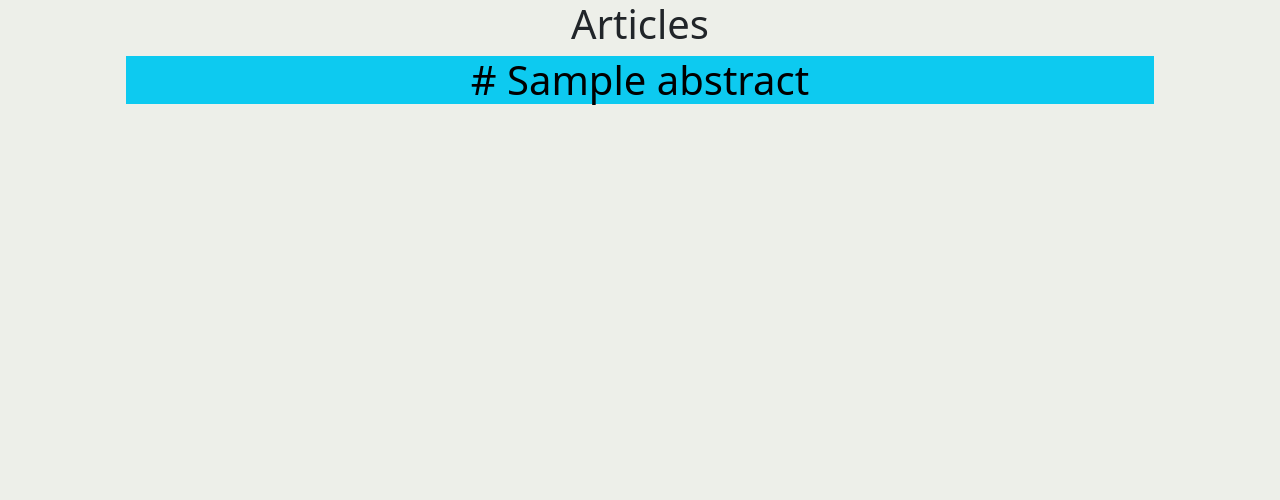
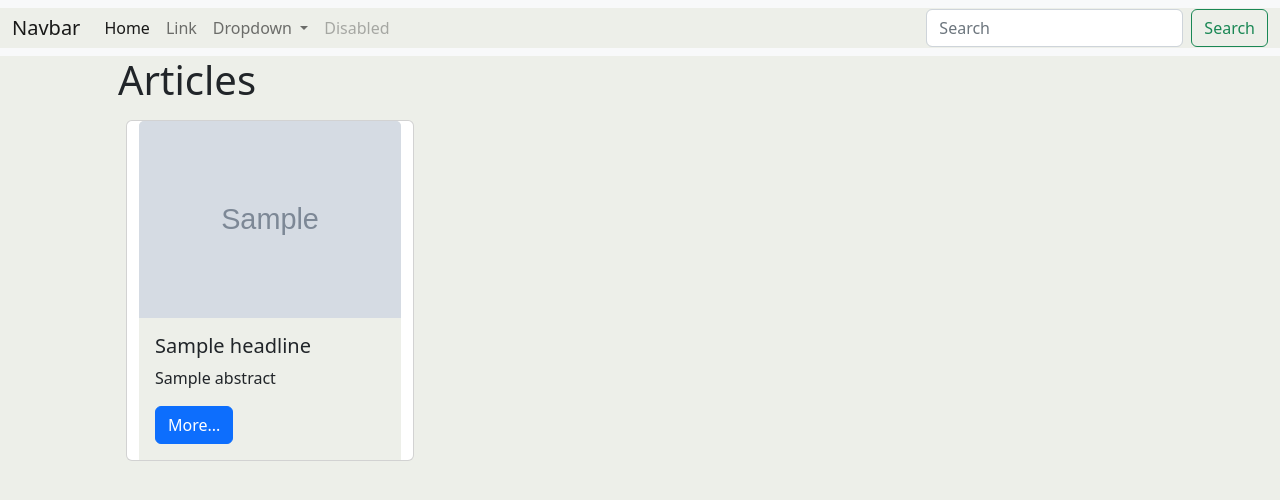
Before and after one commit to Koko-66/nt-news-app, a Flask app: template templates/articles.html in a window 1280 px wide. Shown: the top 500 px of the page. Run offline with Flask 3, Linux system fonts and the light colour scheme; the template is opened without the code that fills it: most values are stand-ins (such as "Sample title", 1, 10 or a date in 2020); grey boxes marked "Sample" are stand-in pictures.

Commit message:
Add template styling (navbar and cards), update returned article info.

```diff
--- a/app.py
+++ b/app.py
@@ -13,22 +13,22 @@ if os.path.isfile('env.py'):
 
 
 key = os.environ.get("API_KEY")
-secret = os.environ.get("API_SECRET")
-print(secret)
-url = f"https://api.nytimes.com/svc/archive/v1/2019/1.json?api-key={key}"
+# secret = os.environ.get("API_SECRET")
+# print(secret)
+url = f"https://api.nytimes.com/svc/archive/v1/1987/1.json?api-key={key}"
+
+
+# @app.route("/")
+# def get_articles():
+#     # url = f"https://api.nytimes.com/svc/archive/v1/2019/1.json?api-key={key}"
+#     response = urllib.request.urlopen(url)
+#     data = response.read()
+#     data_dict = json.loads(data)
+
+#     return render_template("articles.html", articles = data_dict["response"]["docs"])
 
 
 @app.route("/")
-def get_articles():
-    # url = f"https://api.nytimes.com/svc/archive/v1/2019/1.json?api-key={key}"
-    response = urllib.request.urlopen(url)
-    data = response.read()
-    data_dict = json.loads(data)
-
-    return render_template("articles.html", articles = data_dict["response"]["docs"])
-
-
-@app.route("/articles")
 def get_archives_list():
     # url = f"https://api.nytimes.com/svc/archive/v1/2019/1.json?api-key={key}"
     response = urllib.request.urlopen(url)
@@ -39,7 +39,10 @@ def get_archives_list():
     for article in data_dict["response"]["docs"]:
         article = {
             "abstract": article["abstract"],
-            "url": article["web_url"]
+            "url": article["web_url"],
+            "headline": article["headline"]["main"],
+            "source": article["source"],
+            "image": article["multimedia"]
         }
         articles.append(article)
 
--- a/templates/articles.html
+++ b/templates/articles.html
@@ -1,10 +1,22 @@
 {% extends "base.html" %}
+{% block navbar %}
+{% include 'includes/navbar.html' %}
+{% endblock %}
 {% block content %}
     <h1>Articles</h1>
-    <div class="conttainer">
-        {% for article in articles %}
-            <div class="text-bg-info m-2"> {{ article.url }} {{ article.abstract }}</div>
-        {% endfor %}
+    <div class="container">
+        <div class="row">
+            {% for article in articles %}
+            <div class="card m-2" style="width: 18rem;">
+                <img src="{{ article.image }}" class="card-img-top" alt="...">
+                <div class="card-body">
+                  <h5 class="card-title">{{ article.headline }}</h5>
+                  <p class="card-text">{{ article.abstract }}</p>
+                  <a href="{{ article.url }}" class="btn btn-primary">More...</a>
+                </div>
+              </div>
+            {% endfor %}
+        </div>
     </div>
     </p>
 {% endblock %}
--- a/templates/base.html
+++ b/templates/base.html
@@ -17,9 +17,10 @@
     <title>Document</title>
   </head>
   <body>
+    {% block navbar %}
     <!-- Nav bar -->
-    <nav></nav>
-    <main class="h1 text-center">
+    {% endblock %}
+    <main>
       <!-- Main Content-->
       <div class="container px-4 px-lg-5">
         {% block content %} {% endblock %}
--- /dev/null
+++ b/templates/includes/navbar.html
@@ -0,0 +1,36 @@
+<nav class="navbar navbar-expand-lg bg-light">
+    <div class="container-fluid">
+      <a class="navbar-brand" href="#">Navbar</a>
+      <button class="navbar-toggler" type="button" data-bs-toggle="collapse" data-bs-target="#navbarSupportedContent" aria-controls="navbarSupportedContent" aria-expanded="false" aria-label="Toggle navigation">
+        <span class="navbar-toggler-icon"></span>
+      </button>
+      <div class="collapse navbar-collapse" id="navbarSupportedContent">
+        <ul class="navbar-nav me-auto mb-2 mb-lg-0">
+          <li class="nav-item">
+            <a class="nav-link active" aria-current="page" href="#">Home</a>
+          </li>
+          <li class="nav-item">
+            <a class="nav-link" href="#">Link</a>
+          </li>
+          <li class="nav-item dropdown">
+            <a class="nav-link dropdown-toggle" href="#" role="button" data-bs-toggle="dropdown" aria-expanded="false">
+              Dropdown
+            </a>
+            <ul class="dropdown-menu">
+              <li><a class="dropdown-item" href="#">Action</a></li>
+              <li><a class="dropdown-item" href="#">Another action</a></li>
+              <li><hr class="dropdown-divider"></li>
+              <li><a class="dropdown-item" href="#">Something else here</a></li>
+            </ul>
+          </li>
+          <li class="nav-item">
+            <a class="nav-link disabled">Disabled</a>
+          </li>
+        </ul>
+        <form class="d-flex" role="search">
+          <input class="form-control me-2" type="search" placeholder="Search" aria-label="Search">
+          <button class="btn btn-outline-success" type="submit">Search</button>
+        </form>
+      </div>
+    </div>
+  </nav>
```
